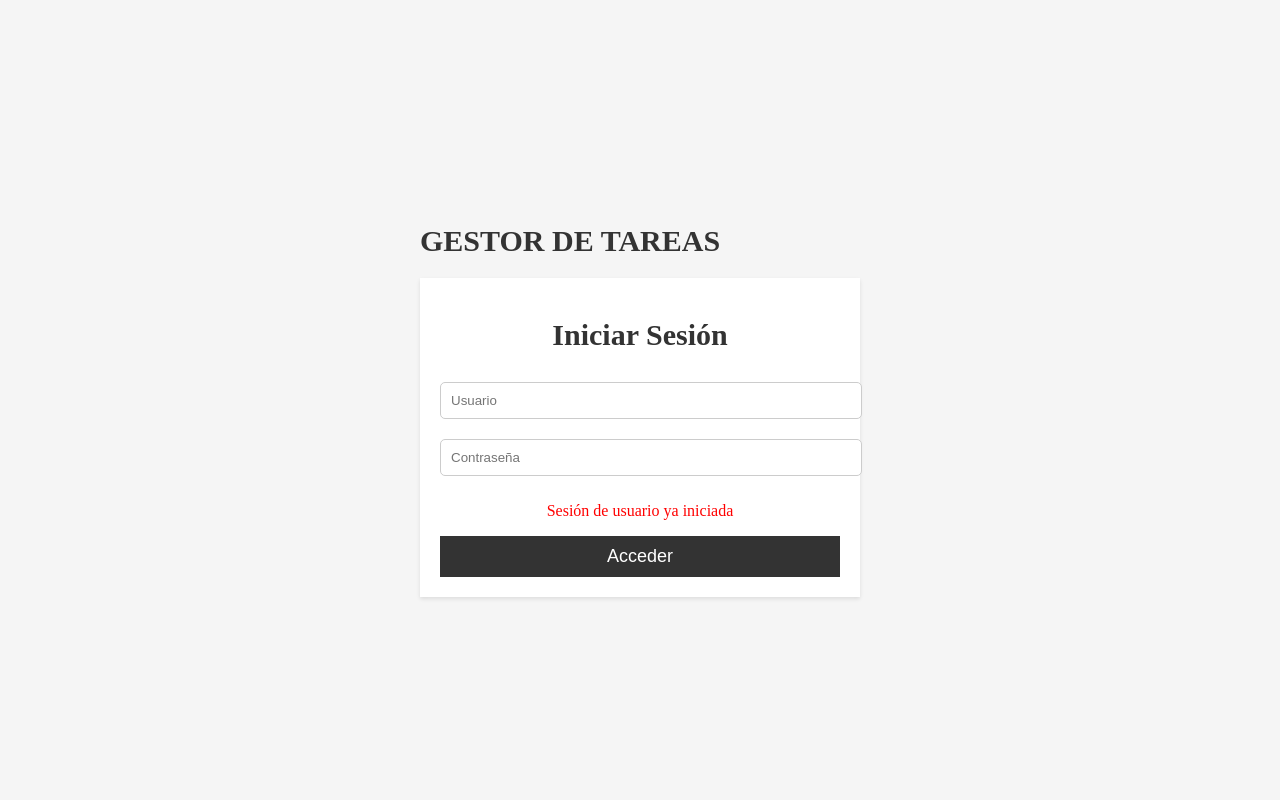
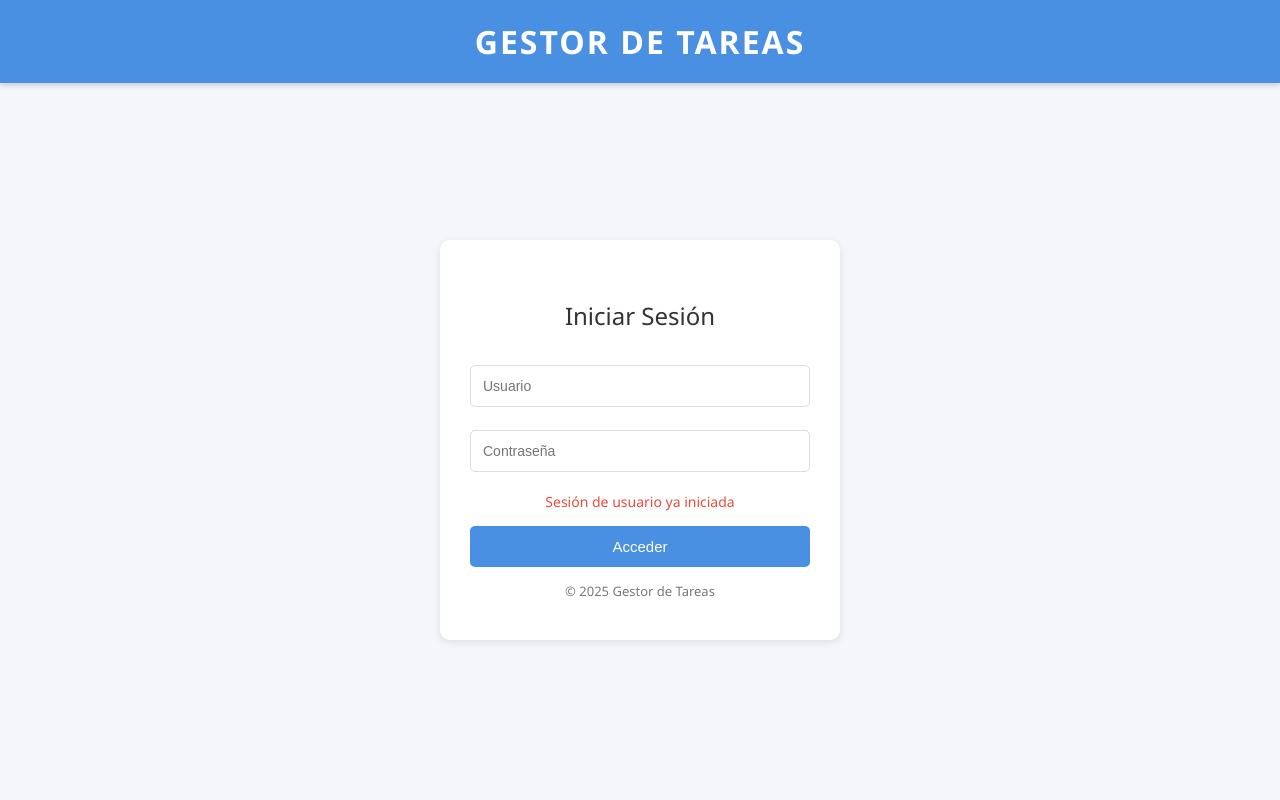
Before and after one commit to Daniisalas875308/SL-p2, a Flask app: template GestorTareas/templates/index_inicio_ocupado.html in a window 1280 px wide. Run offline with Flask 3, Linux system fonts and the light colour scheme; the template is opened without the code that fills it, so the values that code supplies are empty.

Commit message:
funcionalidad antigua con html nuevo

```diff
--- a/GestorTareas/templates/index_inicio_ocupado.html
+++ b/GestorTareas/templates/index_inicio_ocupado.html
@@ -1,66 +1,126 @@
 <!DOCTYPE html>
-<html>
+<html lang="es">
 <head>
     <meta charset="UTF-8">
     <meta name="viewport" content="width=device-width, initial-scale=1.0">
     <title>Iniciar Sesión</title>
     <style>
+        :root {
+            --primary: #4a90e2;
+            --primary-dark: #357abd;
+            --bg: #f5f6fa;
+            --card: #ffffff;
+            --text: #333333;
+            --danger: #e74c3c;
+        }
+
+        * {
+            box-sizing: border-box;
+        }
+
         body {
+            margin: 0;
+            height: 100vh;
             display: flex;
             justify-content: center;
             align-items: center;
-            height: 100vh;
-            margin: 0;
-            background-color: #f5f5f5;
+            font-family: "Segoe UI", Roboto, sans-serif;
+            background-color: var(--bg);
+            color: var(--text);
         }
 
-        .container {
+        header {
+            position: absolute;
+            top: 0;
+            left: 0;
+            width: 100%;
+            background: var(--primary);
+            color: #fff;
+            padding: 20px;
             text-align: center;
-            max-width: 400px; /* Reduje el ancho para que se vea mejor en dispositivos móviles */
-            padding: 20px;
-            background-color: #fff;
-            box-shadow: 0 2px 4px rgba(0, 0, 0, 0.1);
+            box-shadow: 0 2px 6px rgba(0,0,0,0.2);
         }
 
-        h1 {
-            font-size: 30px; /* Reduje el tamaño del título para que se vea mejor con el nuevo diseño */
-            color: #333;
-            margin-bottom: 20px;
+        header h1 {
+            margin: 0;
+            font-weight: 500;
+            letter-spacing: 2px;
         }
 
-        input {
+        .login-container {
+            background: var(--card);
+            border-radius: 10px;
+            padding: 40px 30px;
             width: 100%;
-            padding: 10px;
-            margin: 10px 0;
-            border: 1px solid #ccc;
+            max-width: 400px;
+            box-shadow: 0 2px 8px rgba(0,0,0,0.1);
+            text-align: center;
+            margin-top: 80px;
+        }
+
+        h2 {
+            margin-bottom: 25px;
+            font-weight: 500;
+            color: var(--text);
+        }
+
+        input[type="text"],
+        input[type="password"] {
+            width: 100%;
+            padding: 12px;
+            margin: 8px 0 15px;
+            border: 1px solid #ddd;
             border-radius: 5px;
+            font-size: 14px;
+        }
+
+        input:focus {
+            border-color: var(--primary);
+            outline: none;
+            box-shadow: 0 0 5px rgba(74,144,226,0.3);
         }
 
         button {
             width: 100%;
-            padding: 10px;
-            background-color: #333;
+            padding: 12px;
+            background: var(--primary);
             color: #fff;
             border: none;
+            border-radius: 5px;
+            font-size: 15px;
             cursor: pointer;
-            font-size: 18px;
+            transition: background 0.2s ease;
+        }
+
+        button:hover {
+            background: var(--primary-dark);
         }
 
         p {
-            color: red;
+            color: var(--danger);
+            font-size: 14px;
+            margin: 5px 0 15px;
+        }
+
+        footer {
+            margin-top: 15px;
+            font-size: 13px;
+            color: #777;
         }
     </style>
 </head>
 <body>
-    <form action="/ini" method="post">
-        <h1>GESTOR DE TAREAS</h1>
-        <div class="container">
-            <h1>Iniciar Sesión</h1>
-            <input type="text" name="usuario" placeholder="Usuario" required>
-            <input type="password" name="contrasena" placeholder="Contraseña" required>
-            <p>Sesión de usuario ya iniciada</p>
-            <button type="submit" name="accederBtn" value="Acceder">Acceder</button>
-        </div>
+    <header>
+        <h1><strong>GESTOR DE TAREAS</strong></h1>
+    </header>
+
+    <form action="/ini" method="post" class="login-container">
+        <h2>Iniciar Sesión</h2>
+        <input type="text" name="usuario" placeholder="Usuario" required>
+        <input type="password" name="contrasena" placeholder="Contraseña" required>
+        <p>Sesión de usuario ya iniciada</p>
+        <button type="submit" name="accederBtn" value="Acceder">Acceder</button>
+        <footer>© 2025 Gestor de Tareas</footer>
     </form>
 </body>
 </html>
```
Also changed, not shown: GestorTareas/pantalla.txt (added, +43 -0 lines), GestorTareas/templates/index_inicio.html (+70 -35 lines), GestorTareas/templates/index_inicio_error.html (+90 -30 lines).
